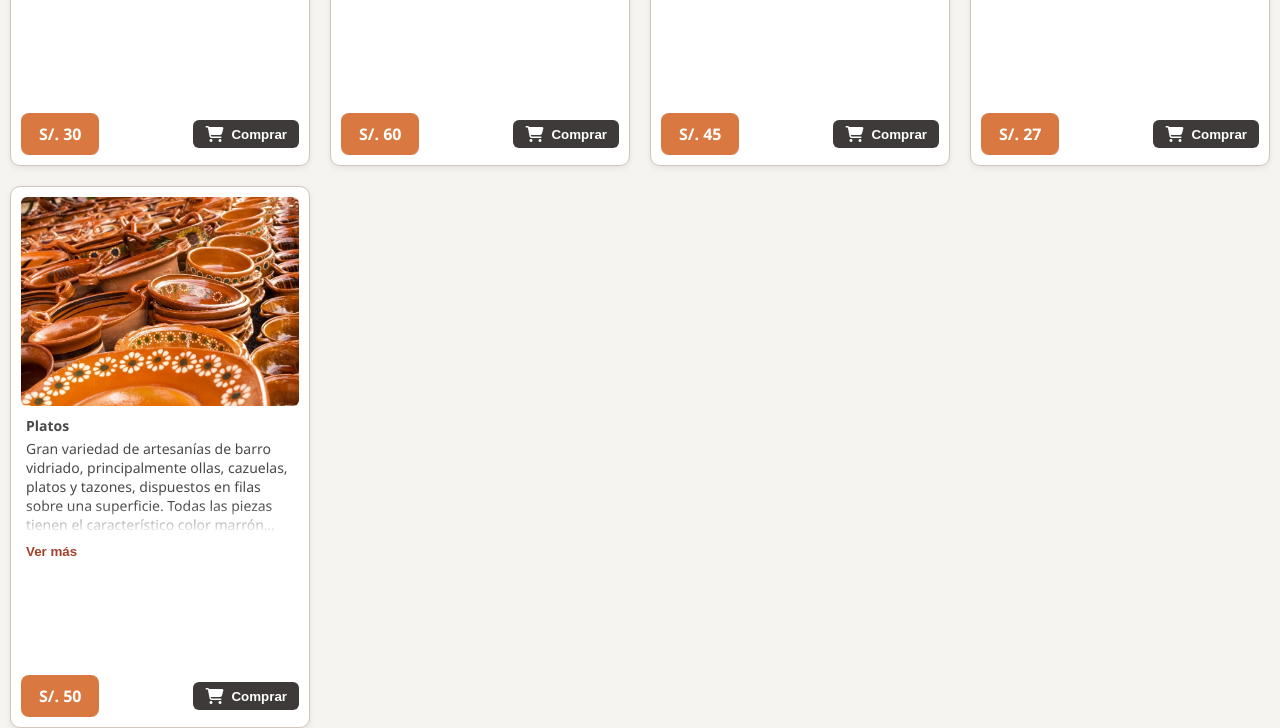
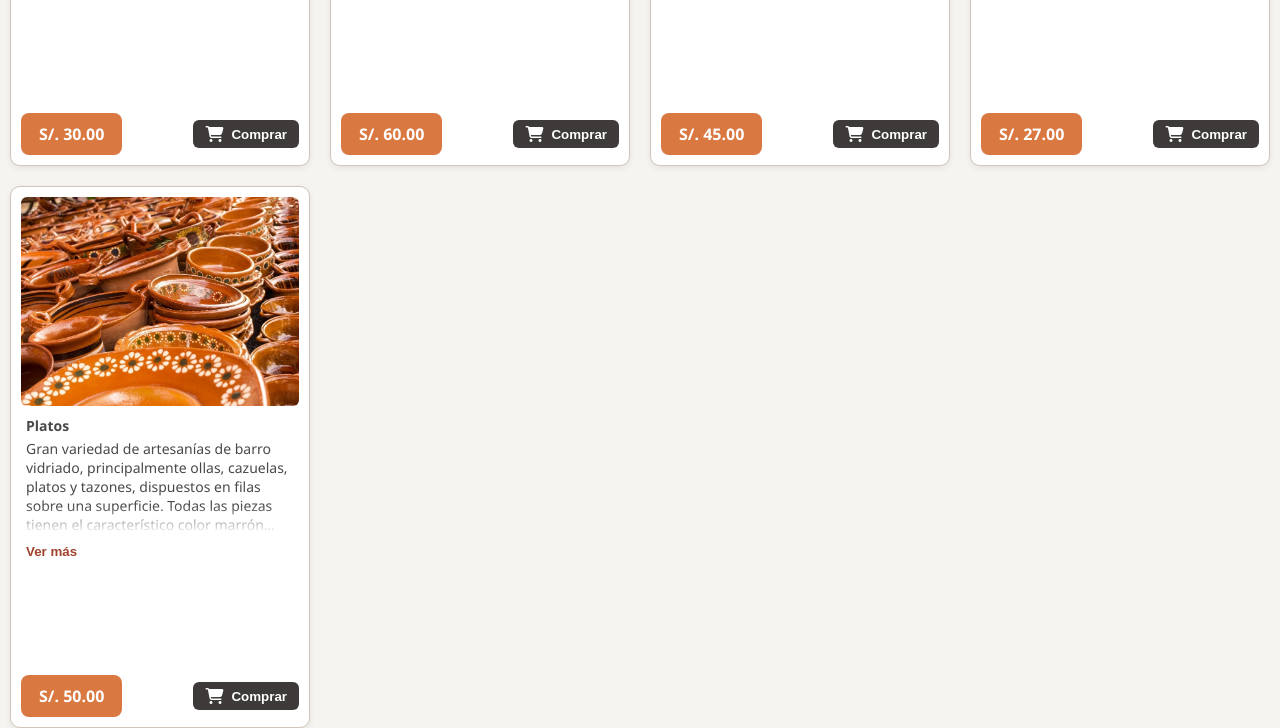
Before and after one commit to Preylin/WebsiteStore, a plain HTML site: page esculturas.html in a window 1280 px wide. Shown: the part 487-1215 px from the top of the page. Drawn offline with Linux system fonts and the light colour scheme.

Commit message:
Update esculturas.html
cambio de soles

```diff
--- a/esculturas.html
+++ b/esculturas.html
@@ -180,7 +180,7 @@
         <p>Figuras artesanales hechas de barro, representando músicos tradicionales. Cada personaje lleva un gran sombrero con detalles en relieve y tiene ojos redondos muy expresivos que les dan un aspecto simpático y caricaturesco. Elaborados con arsilla, mucha dedicacion y talento</p>
       </div>
       <div class="acciones-cuadro">
-        <div class="btn-precio">S/. 30</div>
+        <div class="btn-precio">S/. 30.00</div>
         <button class="btn-carrito" onclick="window.location.href='pay.html'"><i class="fas fa-shopping-cart"></i> Comprar</button>
       </div>
     </div>
@@ -192,7 +192,7 @@
         <p>Figura de cerámica prehispánica, elaborada en barro con restos de pigmento rojo. La escultura representa a un personaje de rasgos humanos sentado, con un gran tocado semicircular en la cabeza y adornos laterales que parecen orejeras. Su rostro presenta una expresión solemne, con los ojos entrecerrados y la boca abierta.</p>
       </div>
       <div class="acciones-cuadro">
-        <div class="btn-precio">S/. 60</div>
+        <div class="btn-precio">S/. 60.00</div>
         <button class="btn-carrito" onclick="window.location.href='pay.html'"><i class="fas fa-shopping-cart"></i> Comprar</button>
       </div>
     </div>
@@ -204,7 +204,7 @@
         <p>Escultura de un gato hecha en barro. La figura representa al animal en posición recostada, con las patas delanteras recogidas y el cuerpo relajado. Los detalles de la textura del pelaje han sido realizados con incisiones y marcas en la superficie de la arcilla, lo que le da un aspecto más realista.</p>
       </div>
       <div class="acciones-cuadro">
-        <div class="btn-precio">S/. 45</div>
+        <div class="btn-precio">S/. 45.00</div>
         <button class="btn-carrito" onclick="window.location.href='pay.html'"><i class="fas fa-shopping-cart"></i> Comprar</button>
       </div>
     </div>
@@ -216,7 +216,7 @@
         <p>Figura de barro en forma de perro, elaborada con un estilo artesanal prehispánico. La escultura representa al animal en posición erguida, con la cabeza levantada y la boca abierta, como si estuviera ladrando o aullando. Elabora con material llamado arcilla.</p>
       </div>
       <div class="acciones-cuadro">
-        <div class="btn-precio">S/. 27</div>
+        <div class="btn-precio">S/. 27.00</div>
         <button class="btn-carrito" onclick="window.location.href='pay.html'"><i class="fas fa-shopping-cart"></i> Comprar</button>
       </div>
     </div>
@@ -228,7 +228,7 @@
         <p>Gran variedad de artesanías de barro vidriado, principalmente ollas, cazuelas, platos y tazones, dispuestos en filas sobre una superficie. Todas las piezas tienen el característico color marrón rojizo del barro cocido y están decoradas con diseños pintados a mano: algunos con flores blancas de pétalos simples, otros con franjas negras, verdes o motivos naturales.</p>
       </div>
       <div class="acciones-cuadro">
-        <div class="btn-precio">S/. 50</div>
+        <div class="btn-precio">S/. 50.00</div>
         <button class="btn-carrito" onclick="window.location.href='pay.html'"><i class="fas fa-shopping-cart"></i> Comprar</button>
       </div>
     </div>
```
